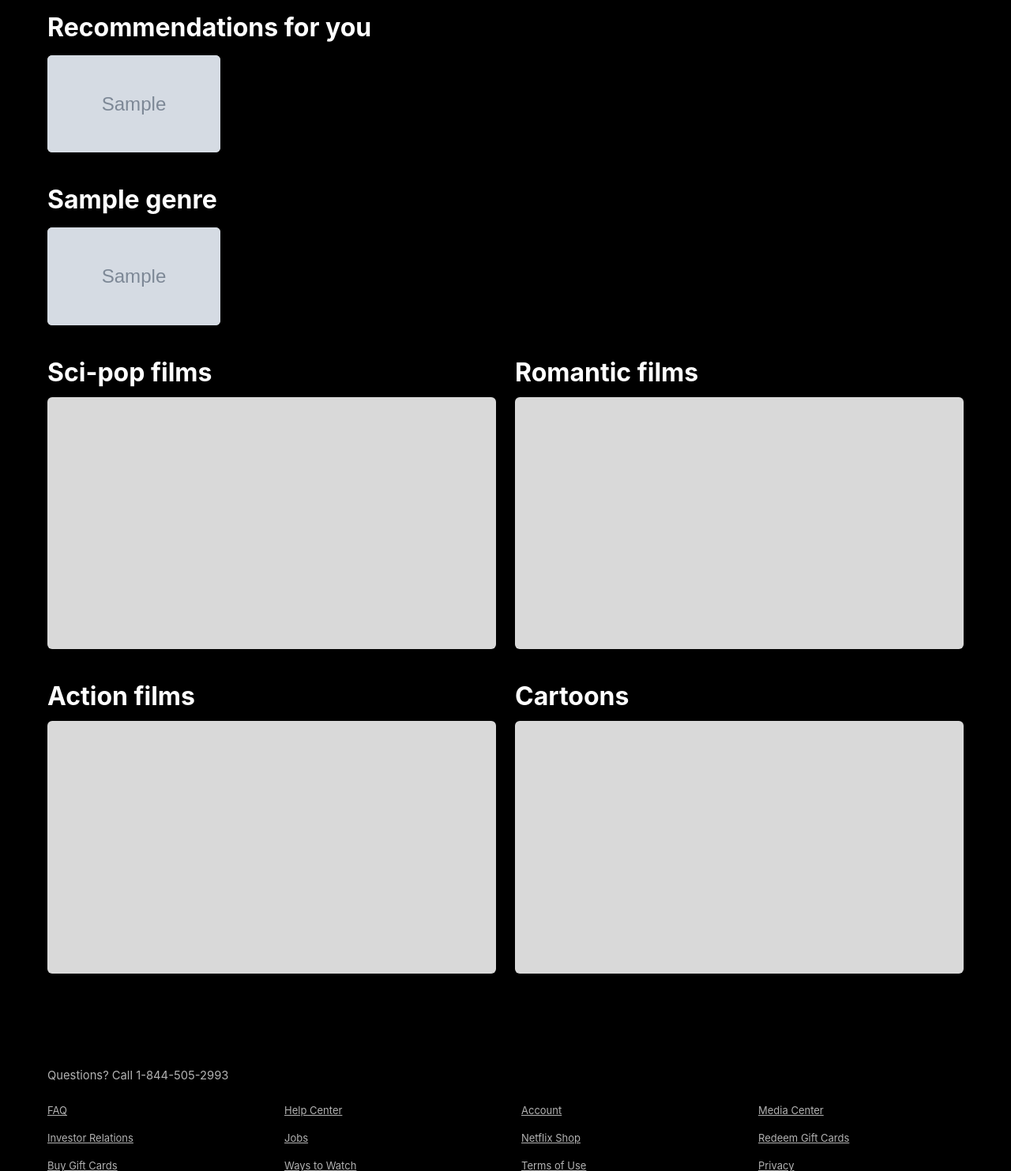
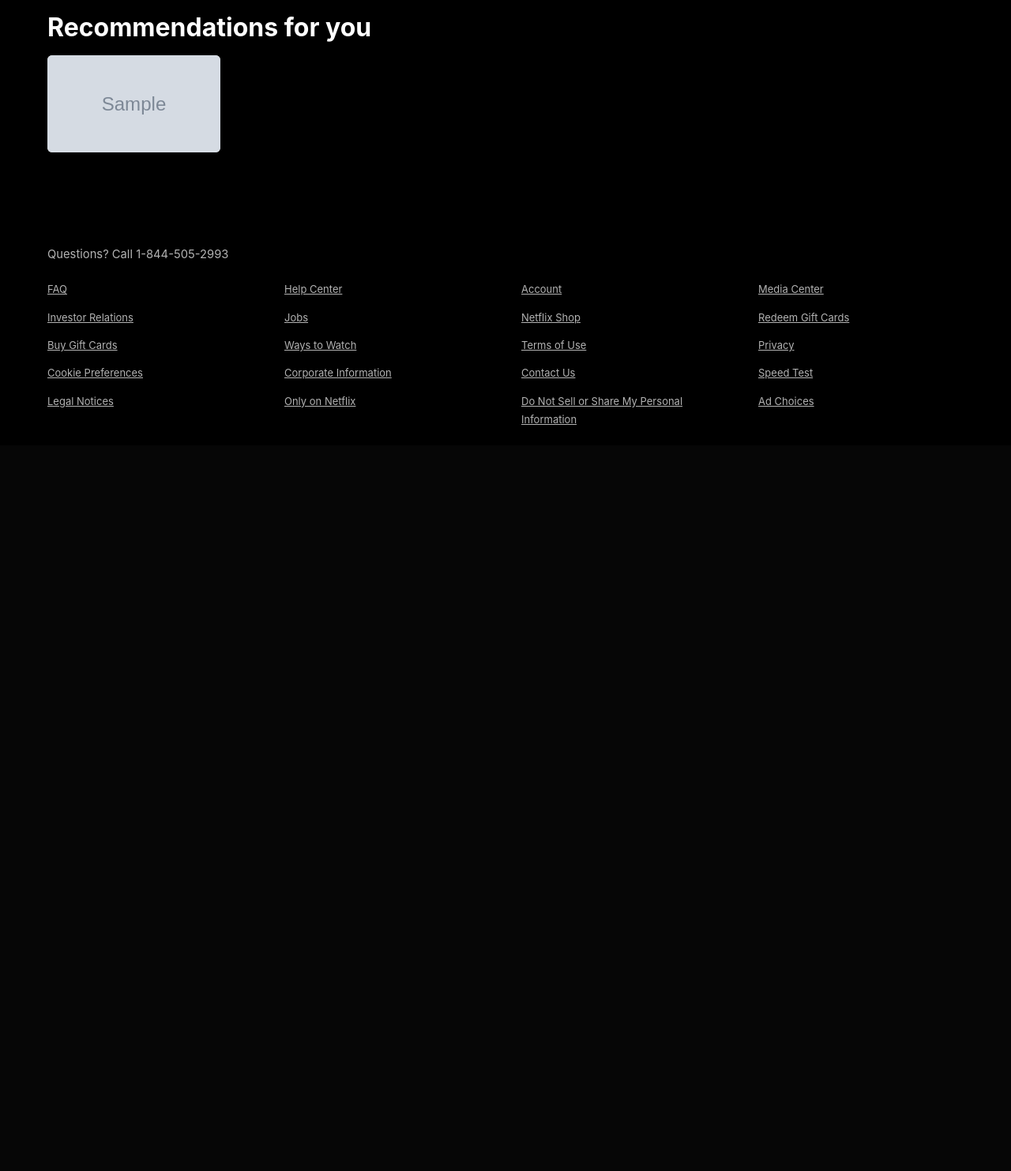
Before and after one commit to Vladthe49th/Vladflix, a Django app: page /films/ in a window 1280 px wide. Shown: the part 951-2434 px from the top of the page at 79% size. After the commit the page ends 1489 px from the top, so only its background shows below. Run offline with Django 5.2, Linux system fonts and the light colour scheme; tables that the repository leaves empty hold one stand-in row (values such as "Sample post"); grey boxes marked "Sample" are stand-in pictures.

Commit message:
feat: completed seed, fixed player not hiding header, fixed films page showing duplicates

```diff
--- a/core/templates/core/films.html
+++ b/core/templates/core/films.html
@@ -95,13 +95,18 @@
     {% for entry in genre_sections %}
         <section class="section">
             <div class="section-header">
-            <h2 class="section-title">{{ entry.genre.name }}</h2>
+                <h2 class="section-title">
+                    {{ entry.genre.name }}
+                </h2>
+
                 {% if entry.has_more %}
                 <a href="?genre={{ entry.genre.pk }}" class="genre-more-link">
-                <span data-i18n="films.more">More</span> <span aria-hidden="true">&rarr;</span>
+                    <span data-i18n="films.more">More</span>
+                    <span aria-hidden="true">&rarr;</span>
                 </a>
                 {% endif %}
             </div>
+
             <div class="movie-container">
                 {% for item in entry.items %}
                 <div class="movie-card">
@@ -117,75 +122,75 @@
             </div>
         </section>
     {% endfor %}
-    <!-- SECTION 5: Sci-pop + Romantic -->
-    <section class="section">
-        <div class="double-container">
-            <div class="double-column">
-                <h2 class="section-title" style="margin-bottom:12px;" data-i18n="films.sciPop">Sci-pop films</h2>
-                <div class="movie-card-large">
-                    {% if sci_fi or sci_fi_genre_id %}
-                    <a href="{% if sci_fi_genre_id %}?genre={{ sci_fi_genre_id }}{% else %}{% url 'core:watch' sci_fi.pk %}{% endif %}">
-                        {% if sci_fi.poster %}
-                        <img src="{{ sci_fi.poster.url }}" alt="{{ sci_fi.title }}">
-                        {% else %}
-                        <img src="{% static 'images/default-poster.jpg' %}" alt="{{ sci_fi.title }}">
-                        {% endif %}
-                    </a>
-                    {% endif %}
-                </div>
-            </div>
+<!--    &lt;!&ndash; SECTION 5: Sci-pop + Romantic &ndash;&gt;-->
+<!--    <section class="section">-->
+<!--        <div class="double-container">-->
+<!--            <div class="double-column">-->
+<!--                <h2 class="section-title" style="margin-bottom:12px;" data-i18n="films.sciPop">Sci-pop films</h2>-->
+<!--                <div class="movie-card-large">-->
+<!--                    {% if sci_fi or sci_fi_genre_id %}-->
+<!--                    <a href="{% if sci_fi_genre_id %}?genre={{ sci_fi_genre_id }}{% else %}{% url 'core:watch' sci_fi.pk %}{% endif %}">-->
+<!--                        {% if sci_fi.poster %}-->
+<!--                        <img src="{{ sci_fi.poster.url }}" alt="{{ sci_fi.title }}">-->
+<!--                        {% else %}-->
+<!--                        <img src="{% static 'images/default-poster.jpg' %}" alt="{{ sci_fi.title }}">-->
+<!--                        {% endif %}-->
+<!--                    </a>-->
+<!--                    {% endif %}-->
+<!--                </div>-->
+<!--            </div>-->
 
-            <div class="double-column">
-                <h2 class="section-title" style="margin-bottom:12px;" data-i18n="films.romantic">Romantic films</h2>
-                <div class="movie-card-large">
-                    {% if romance or romance_genre_id %}
-                    <a href="{% if romance_genre_id %}?genre={{ romance_genre_id }}{% else %}{% url 'core:watch' romance.pk %}{% endif %}">
-                        {% if romance.poster %}
-                        <img src="{{ romance.poster.url }}" alt="{{ romance.title }}">
-                        {% else %}
-                        <img src="{% static 'images/default-poster.jpg' %}" alt="{{ romance.title }}">
-                        {% endif %}
-                    </a>
-                    {% endif %}
-                </div>
-            </div>
-        </div>
-    </section>
-    <!-- SECTION 6: Action + Cartoons -->
-    <section class="section">
-        <div class="double-container">
-            <div class="double-column">
-                <h2 class="section-title" style="margin-bottom:12px;" data-i18n="films.action">Action films</h2>
-                <div class="movie-card-large">
-                    {% if action or action_genre_id %}
-                    <a href="{% if action_genre_id %}?genre={{ action_genre_id }}{% else %}{% url 'core:watch' action.pk %}{% endif %}">
-                        {% if action.poster %}
-                        <img src="{{ action.poster.url }}" alt="{{ action.title }}">
-                        {% else %}
-                        <img src="{% static 'images/default-poster.jpg' %}" alt="{{ action.title }}">
-                        {% endif %}
-                    </a>
-                    {% endif %}
-                </div>
-            </div>
+<!--            <div class="double-column">-->
+<!--                <h2 class="section-title" style="margin-bottom:12px;" data-i18n="films.romantic">Romantic films</h2>-->
+<!--                <div class="movie-card-large">-->
+<!--                    {% if romance or romance_genre_id %}-->
+<!--                    <a href="{% if romance_genre_id %}?genre={{ romance_genre_id }}{% else %}{% url 'core:watch' romance.pk %}{% endif %}">-->
+<!--                        {% if romance.poster %}-->
+<!--                        <img src="{{ romance.poster.url }}" alt="{{ romance.title }}">-->
+<!--                        {% else %}-->
+<!--                        <img src="{% static 'images/default-poster.jpg' %}" alt="{{ romance.title }}">-->
+<!--                        {% endif %}-->
+<!--                    </a>-->
+<!--                    {% endif %}-->
+<!--                </div>-->
+<!--            </div>-->
+<!--        </div>-->
+<!--    </section>-->
+<!--    &lt;!&ndash; SECTION 6: Action + Cartoons &ndash;&gt;-->
+<!--    <section class="section">-->
+<!--        <div class="double-container">-->
+<!--            <div class="double-column">-->
+<!--                <h2 class="section-title" style="margin-bottom:12px;" data-i18n="films.action">Action films</h2>-->
+<!--                <div class="movie-card-large">-->
+<!--                    {% if action or action_genre_id %}-->
+<!--                    <a href="{% if action_genre_id %}?genre={{ action_genre_id }}{% else %}{% url 'core:watch' action.pk %}{% endif %}">-->
+<!--                        {% if action.poster %}-->
+<!--                        <img src="{{ action.poster.url }}" alt="{{ action.title }}">-->
+<!--                        {% else %}-->
+<!--                        <img src="{% static 'images/default-poster.jpg' %}" alt="{{ action.title }}">-->
+<!--                        {% endif %}-->
+<!--                    </a>-->
+<!--                    {% endif %}-->
+<!--                </div>-->
+<!--            </div>-->
 
-            <div class="double-column">
-                <h2 class="section-title" style="margin-bottom:12px;" data-i18n="films.cartoons">Cartoons</h2>
-                <div class="movie-card-large">
-                    {% if cartoons or cartoons_genre_id %}
-                    <a href="{% if cartoons_genre_id %}?genre={{ cartoons_genre_id }}{% else %}{% url 'core:watch' cartoons.pk %}{% endif %}">
-                        {% if cartoons.poster %}
-                        <img src="{{ cartoons.poster.url }}" alt="{{ cartoons.title }}">
-                        {% else %}
-                        <img src="{% static 'images/default-poster.jpg' %}" alt="{{ cartoons.title }}">
-                        {% endif %}
-                    </a>
-                    {% endif %}
-                </div>
-            </div>
-        </div>
-    </section>
-    {% endif %}
+<!--            <div class="double-column">-->
+<!--                <h2 class="section-title" style="margin-bottom:12px;" data-i18n="films.cartoons">Cartoons</h2>-->
+<!--                <div class="movie-card-large">-->
+<!--                    {% if cartoons or cartoons_genre_id %}-->
+<!--                    <a href="{% if cartoons_genre_id %}?genre={{ cartoons_genre_id }}{% else %}{% url 'core:watch' cartoons.pk %}{% endif %}">-->
+<!--                        {% if cartoons.poster %}-->
+<!--                        <img src="{{ cartoons.poster.url }}" alt="{{ cartoons.title }}">-->
+<!--                        {% else %}-->
+<!--                        <img src="{% static 'images/default-poster.jpg' %}" alt="{{ cartoons.title }}">-->
+<!--                        {% endif %}-->
+<!--                    </a>-->
+<!--                    {% endif %}-->
+<!--                </div>-->
+<!--            </div>-->
+<!--        </div>-->
+<!--    </section>-->
+<!--    {% endif %}-->
 
 </div>
 <script src="{% static 'js/films-filter.js' %}" defer></script>
--- a/core/templates/core/watch.html
+++ b/core/templates/core/watch.html
@@ -9,6 +9,7 @@
 {% endblock %}
 
 {% block content %}
+{% block body_class %}watch-page-body{% endblock %}
 
 <div class="player-page"
      data-content-id="{{ content.pk }}"
--- a/core/views.py
+++ b/core/views.py
@@ -127,27 +127,16 @@ def content_list(request):
     )
 
     genres = Genre.objects.order_by('name')
+
     selected_genre = None
+    genre_id = request.GET.get('genre')
 
-    genre_id = request.GET.get('genre')
     if genre_id:
         selected_genre = genres.filter(pk=genre_id).first()
 
-    def genre_pk(name):
-        return genres.filter(name__iexact=name).values_list('pk', flat=True).first()
-
-    genre_sections = []
-    if not selected_genre:
-        for genre in genres:
-            items = list(contents.filter(genres=genre).distinct()[:GENRE_SECTION_LIMIT + 1])
-            if items:
-                genre_sections.append({
-                    'genre': genre,
-                    'items': items[:GENRE_SECTION_LIMIT],
-                    'has_more': len(items) > GENRE_SECTION_LIMIT,
-                })
-
-    watch_history = None
+    # =========================================================
+    # WATCH HISTORY
+    # =========================================================
 
     if request.user.is_authenticated:
         watch_history = (
@@ -159,28 +148,86 @@ def content_list(request):
     else:
         watch_history = []
 
+    # =========================================================
+    # FILTERED BY GENRE
+    # =========================================================
+
+    filtered_contents = None
+
+    if selected_genre:
+        filtered_contents = (
+            contents
+            .filter(genres=selected_genre)
+            .distinct()
+        )
+
+    # =========================================================
+    # MAIN PAGE
+    # =========================================================
+
+    genre_sections = []
+    recommendations = []
+
+    if not selected_genre:
+
+        # -----------------------------------------------------
+        # RECOMMENDATIONS
+        # -----------------------------------------------------
+
+        recommendations = list(contents[:5])
+
+        # Запоминаем фильмы/сериалы, которые уже показали
+        used_content_ids = {
+            content.pk
+            for content in recommendations
+        }
+
+        # -----------------------------------------------------
+        # GENRE SECTIONS
+        # -----------------------------------------------------
+
+        for genre in genres:
+
+            # Получаем контент этого жанра,
+            # который ещё нигде не показывался
+            items = list(
+                contents
+                .filter(genres=genre)
+                .exclude(pk__in=used_content_ids)
+                .distinct()
+            )
+
+            if not items:
+                continue
+
+            # Показываем максимум 5
+            visible_items = items[:GENRE_SECTION_LIMIT]
+
+            # Запоминаем показанный контент
+            used_content_ids.update(
+                item.pk
+                for item in visible_items
+            )
+
+            genre_sections.append({
+                'genre': genre,
+                'items': visible_items,
+                'has_more': len(items) > GENRE_SECTION_LIMIT,
+            })
+
+    # =========================================================
+    # CONTEXT
+    # =========================================================
+
     context = {
         'contents': contents,
         'genres': genres,
         'selected_genre': selected_genre,
+        'filtered_contents': filtered_contents,
         'watch_history': watch_history,
+        'recommendations': recommendations,
+        'genre_sections': genre_sections,
     }
-
-    if selected_genre:
-        context['filtered_contents'] = contents.filter(genres=selected_genre).distinct()
-    else:
-        context.update({
-            'recommendations': contents[:5],
-            'genre_sections': genre_sections,
-            'sci_fi': contents.filter(genres__name__iexact='Sci-Fi').first(),
-            'romance': contents.filter(genres__name__iexact='Romance').first(),
-            'action': contents.filter(genres__name__iexact='Action').first(),
-            'cartoons': contents.filter(genres__name__iexact='Animation').first(),
-            'sci_fi_genre_id': genre_pk('Sci-Fi'),
-            'romance_genre_id': genre_pk('Romance'),
-            'action_genre_id': genre_pk('Action'),
-            'cartoons_genre_id': genre_pk('Animation'),
-        })
 
     return render(request, 'core/films.html', context)
 
@@ -222,6 +269,11 @@ def watch_episode(request, pk, number):
         type=Content.ContentType.SERIES,
     )
     episodes = list(content.series.episodes.all())
+
+    print('SERIES:', content.title)
+    print('EPISODES:', episodes)
+    print('COUNT:', len(episodes))
+
     episode = get_object_or_404(Episode, series=content.series, number=number)
 
     index_in_list = episodes.index(episode)
--- a/templates/layout.html
+++ b/templates/layout.html
@@ -19,7 +19,7 @@
     <script src="{% static 'js/auth-modal.js' %}" defer></script>
     {% endif %}
 </head>
-<body>
+<body class="{% block body_class %}{% endblock %}">
     <header class="header">
         <a href="{% url 'core:index' %}" class="logo">Cinemate</a>
         <div class="header-actions">
```
Also changed, not shown: core/management/commands/seed.py (+153 -0 lines), static/css/watch.css (+6 -1 lines). Lines whose indentation alone changed are shown as unchanged.
